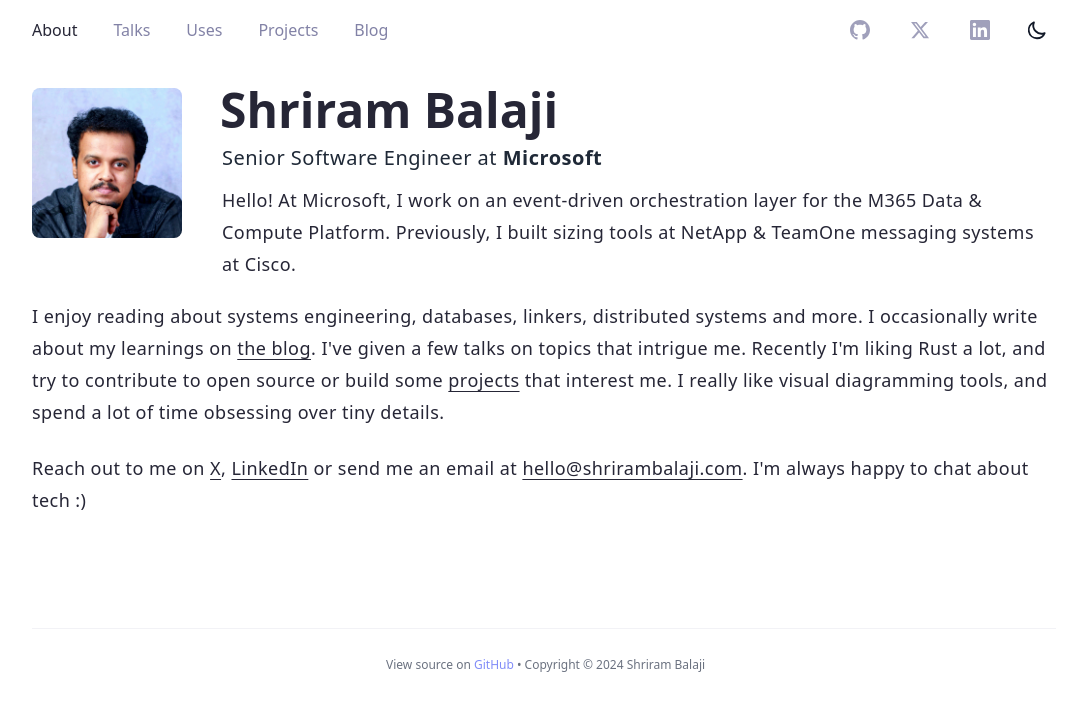
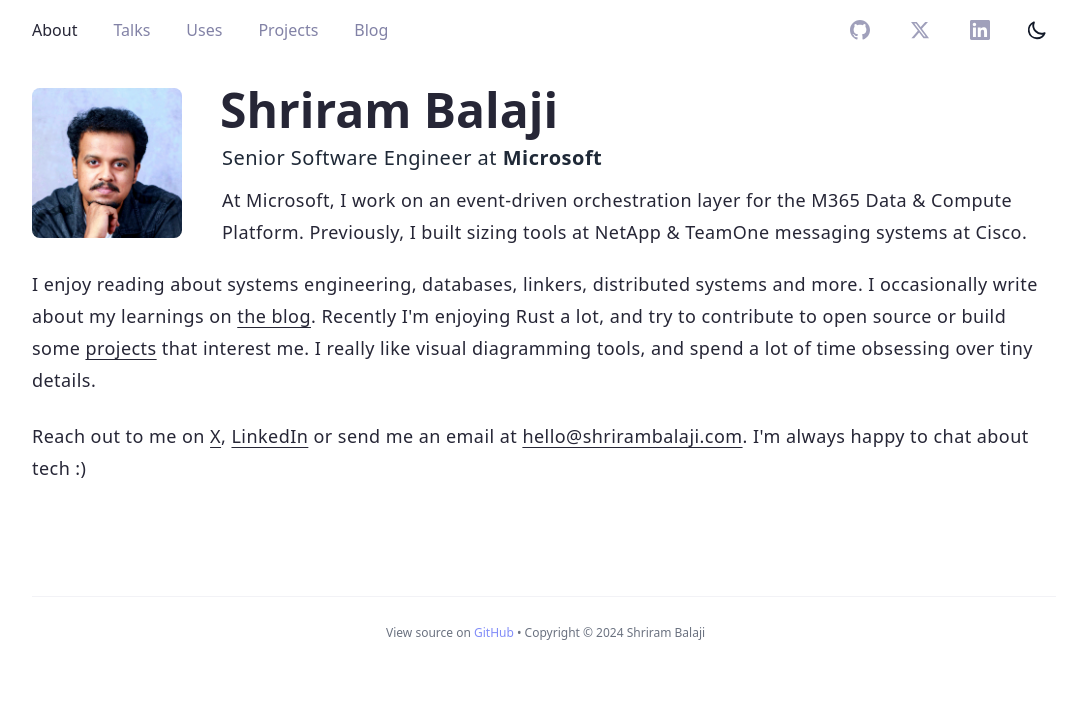
Before and after one commit to shrirambalaji/shrirambalaji.com, a Next.js app: page / in a window 1280 px wide. Shown: the top 710 px of the page, without its empty margins (96-1173 px from the left). Built offline with nearby package versions, Linux system fonts and the light colour scheme.

Commit message:
update main page content; fix hyphenation styles

```diff
--- a/package.json
+++ b/package.json
@@ -11,9 +11,9 @@
     "@next/bundle-analyzer": "^12.2.5",
     "@tailwindcss/typography": "^0.5.4",
     "classnames": "^2.3.1",
-    "framer-motion": "^7.2.1",
     "graphql": "^16.6.0",
     "graphql-request": "^5.0.0",
+    "motion": "^12.18.1",
     "next": "latest",
     "next-mdx-remote": "^4.0.3",
     "next-themes": "^0.2.0",
--- a/src/pages/index.tsx
+++ b/src/pages/index.tsx
@@ -20,17 +20,17 @@ const Home: NextPage = () => {
           <h2 className="text-md inline-flex items-center tracking-wide text-gray-800 dark:text-ghostindigo-100 md:text-xl mt-[-2px]">
             Senior Software Engineer at <strong>&nbsp;Microsoft</strong>
           </h2>
-          <p className="text-ghostindigo-800 dark:text-ghostindigo-300 tracking-wide leading-8 text-lg">
-            Hello! At Microsoft, I work on an event-driven orchestration layer for the M365 Data & Compute Platform. Previously, I built sizing tools at NetApp & TeamOne messaging systems at Cisco.
+          <p className="hyphens-auto text-ghostindigo-800 dark:text-ghostindigo-300 tracking-wide leading-7 md:leading-8 md:text-lg">
+            At Microsoft, I work on an event-driven orchestration layer for the M365 Data & Compute Platform. Previously, I built sizing tools at NetApp & TeamOne messaging systems at Cisco.
           </p>
         </section>
       </div>
       <div>
-        <p className="text-ghostindigo-800 dark:text-ghostindigo-200 tracking-wide leading-8 text-lg">
-          I enjoy reading about systems engineering, databases, linkers, distributed systems and more. I occasionally write about my learnings on <a href="https://blog.shrirambalaji.com" className="underline underline-offset-4" target="_blank">the blog</a>. I've given a few <a href="/talks">talks</a> on topics that intrigue me. Recently I'm liking Rust a lot, and try to contribute to open source or build some&nbsp;<a href="/projects" className="underline underline-offset-4" target="_blank">projects</a> that interest me. I really like visual diagramming tools, and spend a lot of time obsessing over tiny details.
+        <p className="hyphens-auto text-ghostindigo-800 dark:text-ghostindigo-200 tracking-wide leading-7 md:leading-8 md:text-lg">
+          I enjoy reading about systems engineering, databases, linkers, distributed systems and more. I occasionally write about my learnings on <a href="https://blog.shrirambalaji.com" className="underline underline-offset-4" target="_blank">the blog</a>. Recently I'm enjoying Rust a lot, and try to contribute to open source or build some&nbsp;<a href="/projects" className="underline underline-offset-4" target="_blank">projects</a> that interest me. I really like visual diagramming tools, and spend a lot of time obsessing over tiny details.
         </p>
         <br />
-        <p className="text-ghostindigo-800 dark:text-ghostindigo-200 tracking-wide leading-8 text-lg">
+        <p className="hyphens-auto text-ghostindigo-800 dark:text-ghostindigo-200 tracking-wide leading-7 md:leading-8 md:text-lg">
           Reach out to me on <a href="https://twitter.com/shrirambalaji" className="underline underline-offset-4" target="_blank">X</a>, <a href="https://www.linkedin.com/in/shrirambalaji/" className="underline underline-offset-4" target="_blank">LinkedIn</a> or send me an email at <a href="mailto:hello@shrirambalaji.com" className="underline underline-offset-4">hello@shrirambalaji.com</a>. I'm always happy to chat about tech :)
         </p>
       </div>
--- a/src/styles/globals.css
+++ b/src/styles/globals.css
@@ -12,6 +12,11 @@
 
 .yt-lite {
   @apply w-8/12;
+}
+
+.hyphens-auto {
+  hyphens: manual; /* standard */
+  -webkit-hyphens: manual; /* Chrome/Safari */
 }
 
 .youtube-embed.lyt-activated {
```
Also changed, not shown: 1 other file (tests, documents, lock files or other folders).
